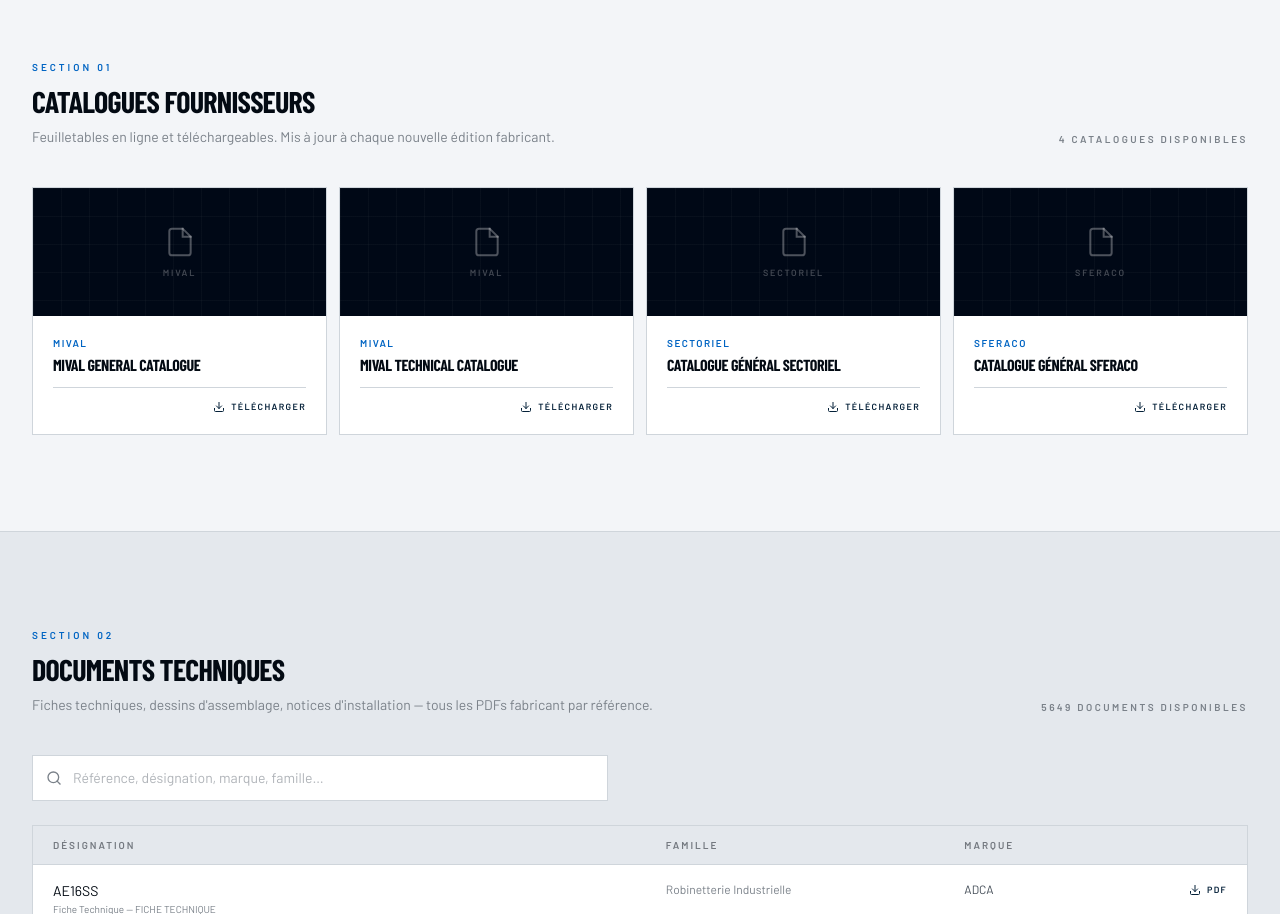
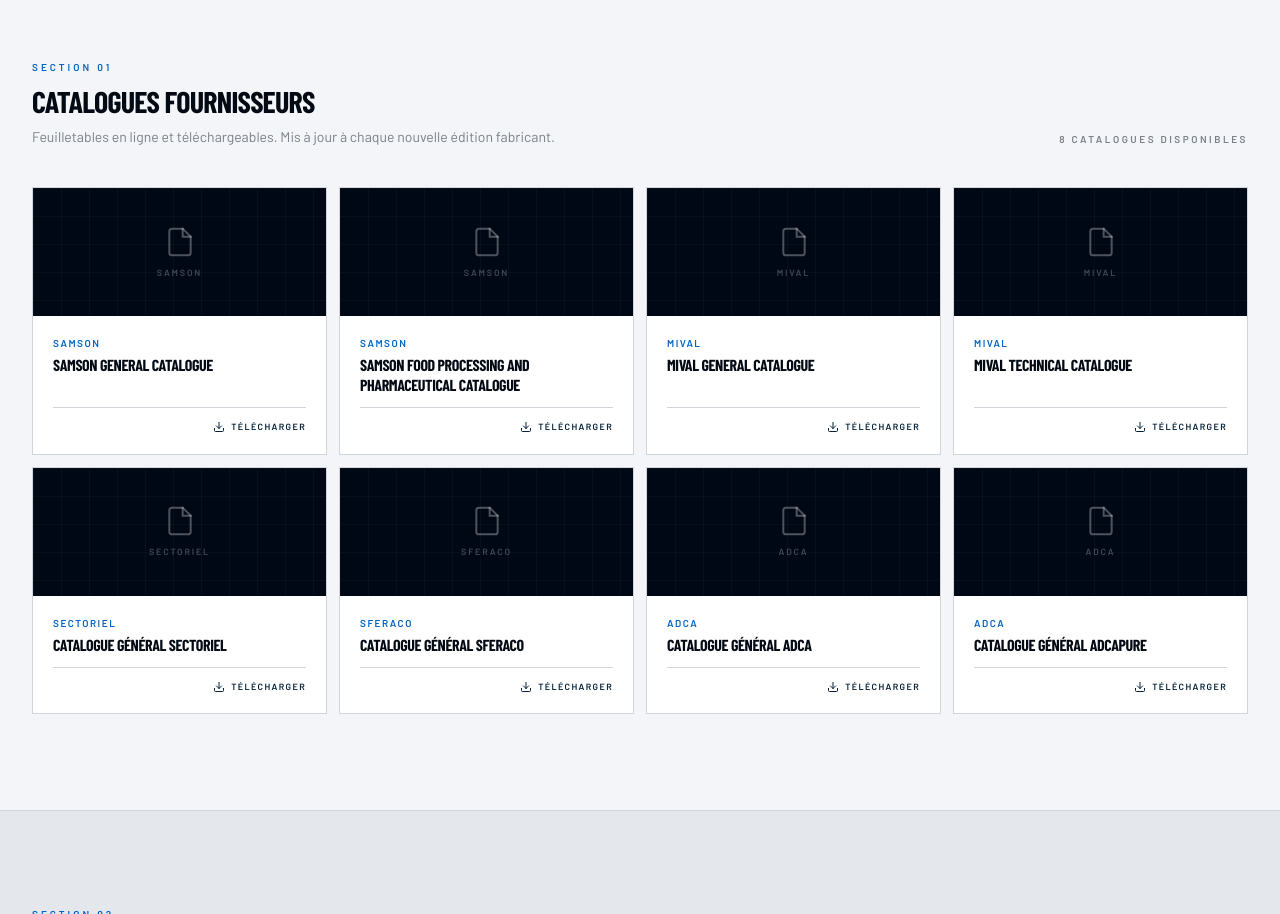
Before and after one commit to azizktata/b2b-industrielle, a Next.js app: page /ressources in a window 1280 px wide. Shown: the part 520-1434 px from the top of the page. Built offline with nearby package versions, Linux system fonts and the light colour scheme; a web font is replaced by a local one.

Commit message:
minor ui adjustments

```diff
--- a/app/marques/[slug]/page.tsx
+++ b/app/marques/[slug]/page.tsx
@@ -231,11 +231,11 @@
                 ))}
 
                 {/* Fallback: product tag badges when no productDetail cards */}
-                {brand.productDetail.length === 0 && brand.products.map(p => (
+                {/* {brand.productDetail.length === 0 && brand.products.map(p => (
                   <div key={p} className="bg-white border border-border p-5 flex items-center">
                     <span className="text-[10px] font-bold uppercase tracking-[0.15em] font-sans text-ink-mid">{p}</span>
                   </div>
-                ))}
+                ))} */}
               </div>
             </div>
           </div>
@@ -306,7 +306,7 @@
                 </div>
               </div>
 
-              <div className="mt-10 pt-8 border-t border-white/10 flex flex-col sm:flex-row items-start sm:items-center gap-4">
+              {/* <div className="mt-10 pt-8 border-t border-white/10 flex flex-col sm:flex-row items-start sm:items-center gap-4">
                 <Link
                   href="/#contact"
                   className="inline-flex items-center gap-2 px-7 py-3.5 bg-steel text-white text-[10px] font-bold uppercase tracking-[0.2em] font-sans hover:bg-steel-lt transition-colors"
@@ -315,7 +315,7 @@
                   <svg className="w-4 h-4" fill="none" stroke="currentColor" strokeWidth="2" viewBox="0 0 24 24" strokeLinecap="square"><path d="M5 12h14M13 6l6 6-6 6" /></svg>
                 </Link>
                 <p className="text-white/30 text-xs font-sans">Réponse sous 24 h ouvrées — diagnostic gratuit</p>
-              </div>
+              </div> */}
             </div>
           </section>
         )}
--- a/app/page.tsx
+++ b/app/page.tsx
@@ -231,7 +231,7 @@
                 <p className="text-ink-mid text-sm font-sans leading-relaxed max-w-xs">
                   Au-delà de la distribution — un partenaire technique pour vos équipes maintenance et bureaux d&apos;études.
                 </p>
-                <Link
+                {/* <Link
                   href="/services"
                   className="mt-8 inline-flex items-center gap-3 px-6 py-3.5 bg-navy-900 text-white text-[10px] font-bold uppercase tracking-[0.2em] font-sans hover:bg-steel transition-colors self-start"
                 >
@@ -239,15 +239,15 @@
                   <svg className="w-4 h-4" fill="none" stroke="currentColor" strokeWidth="2" viewBox="0 0 24 24" strokeLinecap="square">
                     <path d="M5 12h14M13 6l6 6-6 6" />
                   </svg>
-                </Link>
+                </Link> */}
               </div>
 
               {/* Right: service rows */}
               <div className="flex flex-col divide-y divide-border">
                 {SERVICES.map(s => (
-                  <Link
+                  <div
                     key={s.no}
-                    href={s.href}
+
                     className="group flex items-start gap-6 py-8 first:pt-0 last:pb-0 hover:bg-dim/60 -mx-6 px-6 transition-colors"
                   >
                     <span className="font-display font-black text-ink/20 text-3xl leading-none shrink-0 mt-1 group-hover:text-steel transition-colors">
@@ -259,13 +259,13 @@
                       </h3>
                       <p className="text-ink-mid text-sm font-sans leading-relaxed">{s.body}</p>
                     </div>
-                    <svg
+                    {/* <svg
                       className="w-4 h-4 text-ink/25 group-hover:text-steel transition-colors shrink-0 mt-1.5"
                       fill="none" stroke="currentColor" strokeWidth="2" viewBox="0 0 24 24" strokeLinecap="square"
                     >
                       <path d="M5 12h14M13 6l6 6-6 6" />
-                    </svg>
-                  </Link>
+                    </svg> */}
+                  </div>
                 ))}
               </div>
             </div>
--- a/data/catalogues.json
+++ b/data/catalogues.json
@@ -1,4 +1,20 @@
 [
+  {
+    "id": "catalogue-samson-general",
+    "name": "SAMSON General Catalogue",
+    "marque": "SAMSON",
+    "pdfUrl": "https://www.samsongroup.com/document/k00200en.pdf",
+    "sourceUrl": "https://www.samsongroup.com/fr/telechargements/documentation/?tx_solr%5Bq%5D=%2A&tx_solr%5Bfilter%5D%5B0%5D=archive%3A0&tx_solr%5Bfilter%5D%5B1%5D=document_productline%3ASAMSON&tx_solr%5Bfilter%5D%5B2%5D=docType%3A12",
+    "scrapedAt": "2026-04-18T00:00:00.000Z"
+  },
+  {
+    "id": "catalogue-samson-food-processing-and-pharmaceutical",
+    "name": "SAMSON Food Processing and Pharmaceutical Catalogue",
+    "marque": "SAMSON",
+    "pdfUrl": "https://www.samsongroup.com/document/k00300en.pdf",
+    "sourceUrl": "https://www.samsongroup.com/fr/telechargements/documentation/?tx_solr%5Bq%5D=%2A&tx_solr%5Bfilter%5D%5B0%5D=archive%3A0&tx_solr%5Bfilter%5D%5B1%5D=document_productline%3ASAMSON&tx_solr%5Bfilter%5D%5B2%5D=docType%3A12",
+    "scrapedAt": "2026-04-18T00:00:00.000Z"
+  },
   {
     "id": "catalogue-mival-general",
     "name": "MIVAL General Catalogue",
@@ -30,5 +46,21 @@
     "pdfUrl": "https://www.sferaco.com/fr/catalogue-documentation",
     "sourceUrl": "https://www.sferaco.com/fr/catalogue-documentation",
     "scrapedAt": "2026-04-17T00:00:00.000Z"
+  },
+  {
+    "id": "catalogue-adca-general",
+    "name": "Catalogue général ADCA",
+    "marque": "adca",
+    "pdfUrl": "https://online.pubhtml5.com/ycrd/tpyx/#p=1",
+    "sourceUrl": "https://www.valsteam.com/fr/documentation/centre-de-telechargement",
+    "scrapedAt": "2026-04-17T00:00:00.000Z"
+  },
+  {
+    "id": "catalogue-adcapure-general",
+    "name": "Catalogue général ADCAPURE",
+    "marque": "adca",
+    "pdfUrl": "https://online.pubhtml5.com/ycrd/vckv/#p=1",
+    "sourceUrl": "https://www.valsteam.com/fr/documentation/centre-de-telechargement",
+    "scrapedAt": "2026-04-17T00:00:00.000Z"
   }
 ]
```
